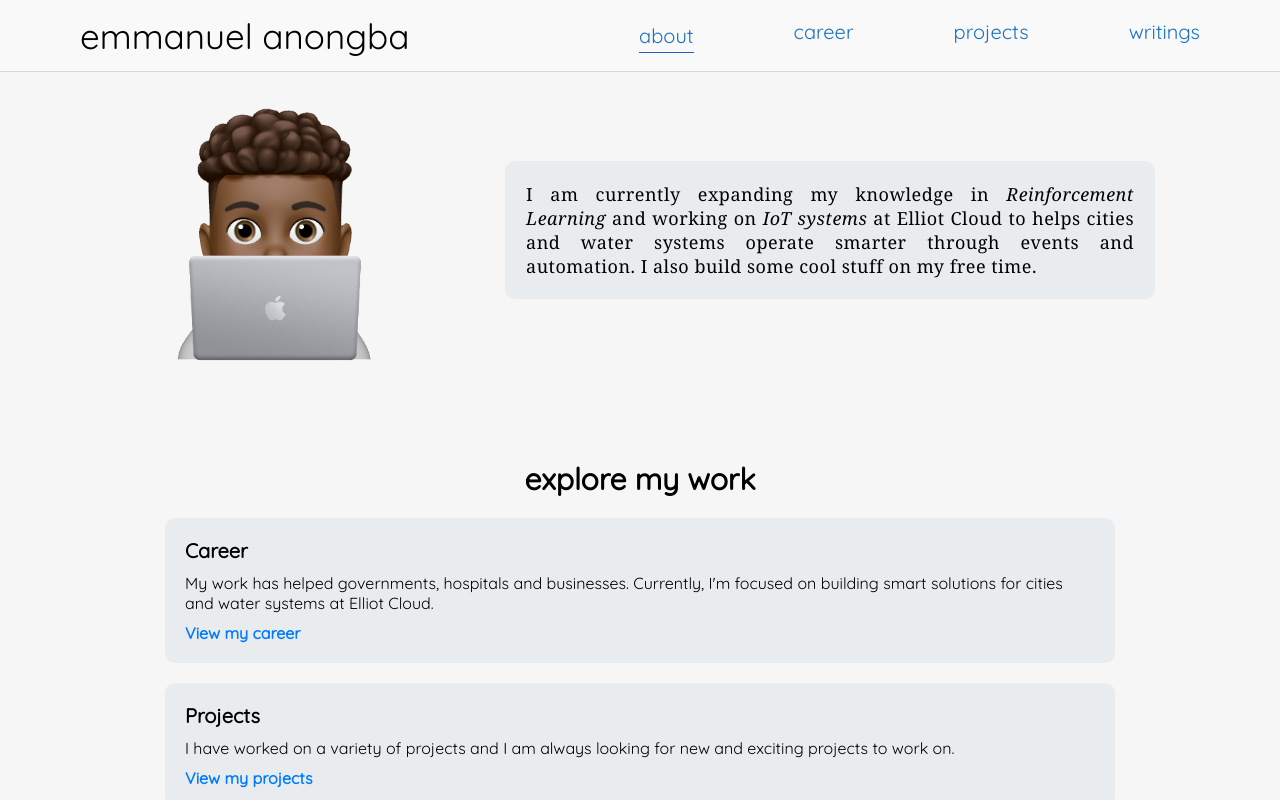
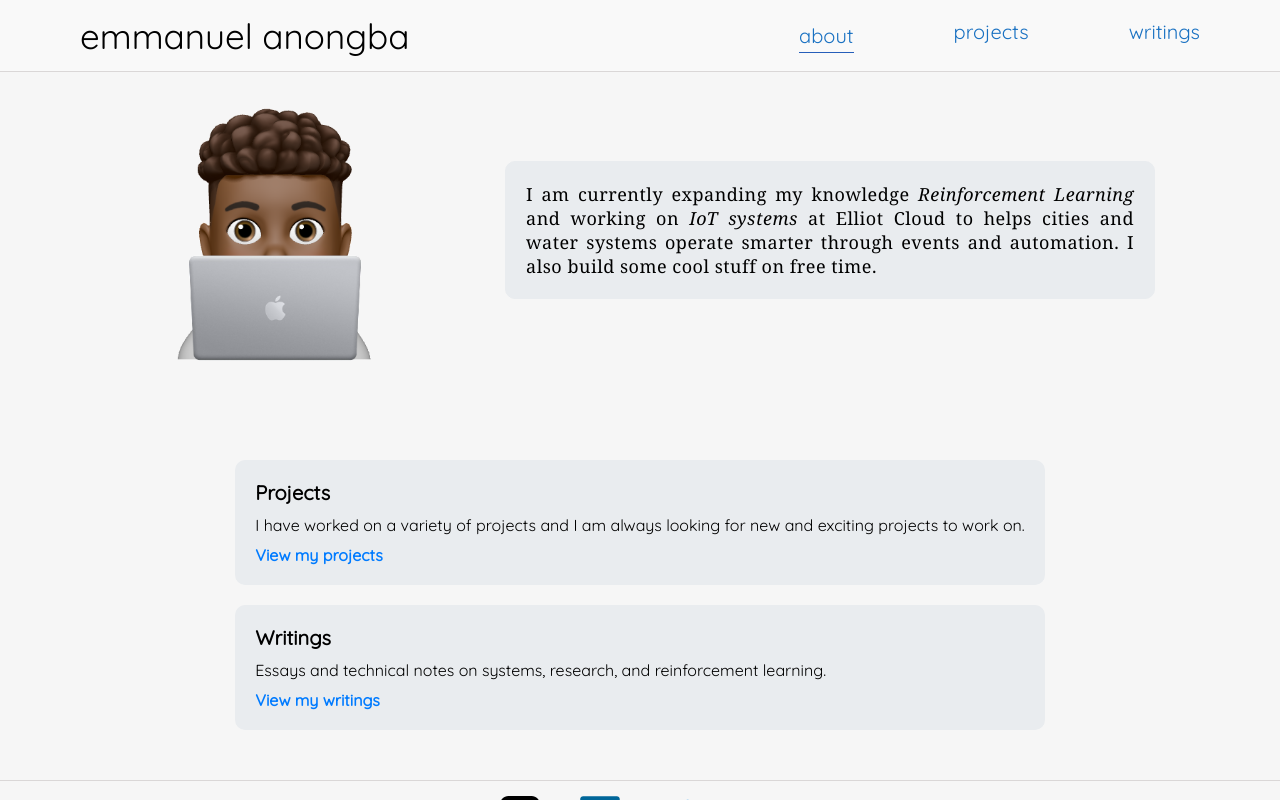
Before and after one commit to manuelnongba/manuelnongba.github.io, a React (Create React App) app: page /#/ in a window 1280 px wide. Shown: the top 800 px of the page. Built offline with nearby package versions, Linux system fonts and the light colour scheme.

Commit message:
fix: remove career page

```diff
--- a/src/components/Header.js
+++ b/src/components/Header.js
@@ -35,7 +35,6 @@ const Header = () => {
       </NavLink>
       <div className="right-nav" ref={ref}>
         <NavLink to="/">about</NavLink>
-        <NavLink to="/experience">career</NavLink>
         <NavLink to="/projects">projects</NavLink>
         <NavLink to="/writings">writings</NavLink>
         {/* <NavLink to="research">Research</NavLink> */}
--- a/src/components/PagesRoutes.js
+++ b/src/components/PagesRoutes.js
@@ -2,7 +2,7 @@ import React from 'react';
 import { Route, Routes, useLocation } from 'react-router-dom';
 import Home from '../pages/Home';
 import Projects from '../pages/Projects';
-import Experience from '../pages/Experience';
+// import Experience from '../pages/Experience';
 import Writings from '../pages/Writings';
 import RLWriting from '../pages/RLWriting';
 import SafeRLIoT from '../pages/SafeRLIoT';
@@ -13,7 +13,7 @@ const PagesRoutes = () => {
   return (
     <Routes location={location} key={location.pathname}>
       <Route path="/" exact element={<Home />} />
-      <Route path="/experience" exact element={<Experience />} />
+      {/* <Route path="/experience" exact element={<Experience />} /> */}
       <Route path="/projects" exact element={<Projects />} />
       <Route path="/writings" exact element={<Writings />} />
       <Route
--- a/src/pages/Home.js
+++ b/src/pages/Home.js
@@ -16,69 +16,19 @@ const Home = () => {
             governments and businesses improve efficiency and transparency
             through projects in taxation, water systems, and smart cities.
             <br /> */}
-              I am currently expanding my knowledge in
+              I am currently expanding my knowledge
               <span className="highlight"> Reinforcement Learning </span> and
               working on <span className="highlight"> IoT systems </span> at
               Elliot Cloud to helps cities and water systems operate smarter
-              through events and automation. I also build some cool stuff on my
+              through events and automation. I also build some cool stuff on
               free time.
             </p>
           </div>
         </div>
-        <div className="stack">
-          <div className="stack-header">languages and technologies</div>
-          <div className="stack-images images">
-            <div>
-              <img src="/assets/icons/c++.svg" alt="C++" />
-              <p>C++</p>
-            </div>
-            <div>
-              <img src="/assets/icons/js.svg" alt="javascript" />
-              <p>JavaScript</p>
-            </div>
-            <div>
-              <img src="/assets/icons/golang.svg" alt="golang" />
-              <p>Golang</p>
-            </div>
-            <div>
-              <img src="/assets/icons/sql.png" alt="sql" />
-            </div>
-            <div>
-              <img src="/assets/icons/python.svg" alt="python" />
-              <p>Python</p>
-            </div>
-            <div>
-              <img src="/assets/icons/nodejs.svg" alt="node js" />
-            </div>
-            <div>
-              <img src="/assets/icons/postgresql.svg" alt="PostgreSQL" />
-              <p>PostgreSQL</p>
-            </div>
-            <div>
-              <img src="/assets/icons/react.svg" alt="react" />
-              <p>React</p>
-            </div>
-            <div>
-              <img src="/assets/icons/angular.svg" alt="react" />
-              <p>Angular</p>
-            </div>
-          </div>
-        </div>
 
         <div className="explore">
-          <div className="explore-header">explore my work</div>
+          {/* <div className="explore-header">explore my work</div> */}
           <div className="explore-cards">
-            <div className="explore-card">
-              <div className="explore-card-header">Career</div>
-              <div className="explore-card-body">
-                My work has helped governments, hospitals and businesses.
-                Currently, I'm focused on building smart solutions for cities
-                and water systems at Elliot Cloud.
-              </div>
-              <Link to="/experience" className="explore-card-link">
-                View my career
-              </Link>
-            </div>
             <div className="explore-card">
               <div className="explore-card-header">Projects</div>
               <div className="explore-card-body">
```
